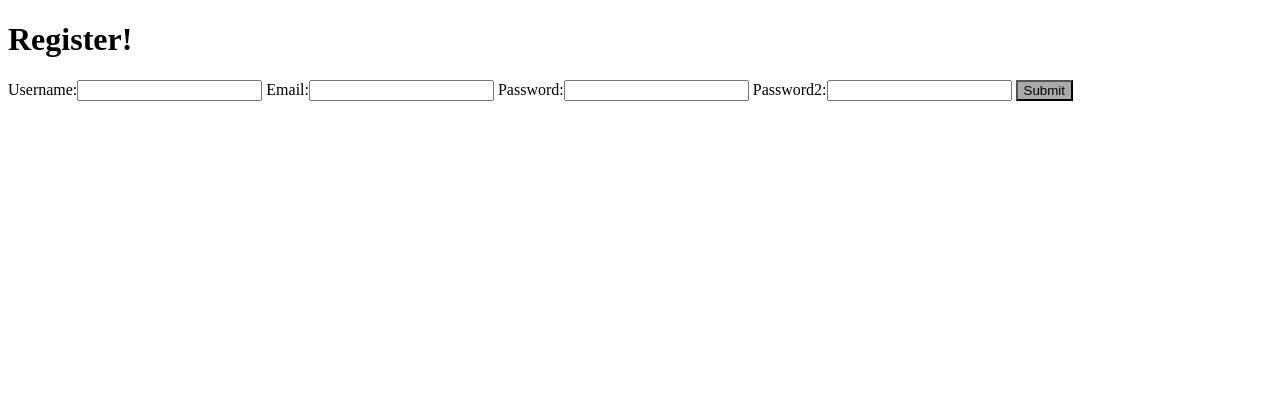
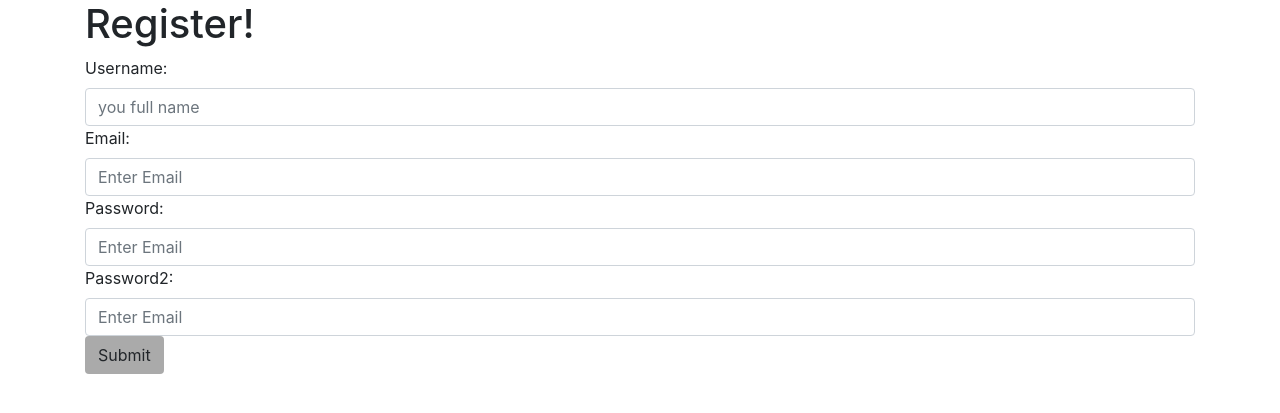
Before and after one commit to piyushktcs877/ecommerce, a Django app: page /register/ in a window 1280 px wide. Shown: the top 413 px of the page. Run offline with Django 3.2, Linux system fonts and the light colour scheme; some libraries are stand-ins or nearby versions.

Commit message:
added attrubutes to each forms

```diff
--- a/src/ecommerce/forms.py
+++ b/src/ecommerce/forms.py
@@ -1,5 +1,6 @@
 from django import forms
 from django.contrib.auth import get_user_model
+
 
 class ContactForm(forms.Form):
     fullname = forms.CharField(
@@ -33,18 +34,58 @@ class ContactForm(forms.Form):
 
 
 class LoginForm(forms.Form):
-    username = forms.CharField()
-    password = forms.CharField( widget=forms.PasswordInput())
+    username = forms.CharField(
+        widget=forms.TextInput(
+            attrs={
+                "id": "fullname",
+                "class": "form-control",
+                "placeholder": "you full name"
+            })
+    )
+    password = forms.CharField(
+                widget=forms.PasswordInput(
+                    attrs={
+                        "id": "fullname",
+                        "class": "form-control",
+                        "placeholder": "you full name"
+                    }
+                ))
 
 
 User = get_user_model()
 
 
 class RegisterForm(forms.Form):
-    username = forms.CharField()
-    email = forms.EmailField()
-    password = forms.CharField(widget=forms.PasswordInput())
-    password2 = forms.CharField(widget=forms.PasswordInput())
+    username = forms.CharField(
+        widget=forms.TextInput(
+            attrs={
+                "id": "fullname",
+                "class": "form-control",
+                "placeholder": "you full name"
+            })
+    )
+    email = forms.EmailField(
+        widget=forms.EmailInput(
+            attrs={
+                "id": "Email",
+                "class": "form-control",
+                "placeholder": "Enter Email"
+            })
+    )
+    password = forms.CharField(widget=forms.PasswordInput(
+        attrs={
+            "id": "Email",
+            "class": "form-control",
+            "placeholder": "Enter Email"
+        }
+    ))
+    password2 = forms.CharField(widget=forms.PasswordInput(
+        attrs={
+            "id": "Email",
+            "class": "form-control",
+            "placeholder": "Enter Email"
+        }
+    ))
 
     def clean_username(self):
         username = self.cleaned_data.get('username')
--- a/src/templates/auth/login.html
+++ b/src/templates/auth/login.html
@@ -2,6 +2,12 @@
 <html lang="en">
 <head>
     <meta charset="UTF-8">
+    <meta charset="utf-8">
+    <meta name="viewport" content="width=device-width, initial-scale=1, shrink-to-fit=no">
+
+    <!-- Bootstrap CSS -->
+    <link rel="stylesheet" href="https://stackpath.bootstrapcdn.com/bootstrap/4.2.1/css/bootstrap.min.css" integrity="sha384-GJzZqFGwb1QTTN6wy59ffF1BuGJpLSa9DkKMp0DgiMDm4iYMj70gZWKYbI706tWS" crossorigin="anonymous">
+
     <title>Title</title>
 </head>
 <body>
--- a/src/templates/auth/register.html
+++ b/src/templates/auth/register.html
@@ -2,6 +2,12 @@
 <html lang="en">
 <head>
     <meta charset="UTF-8">
+    <meta charset="utf-8">
+    <meta name="viewport" content="width=device-width, initial-scale=1, shrink-to-fit=no">
+
+    <!-- Bootstrap CSS -->
+    <link rel="stylesheet" href="https://stackpath.bootstrapcdn.com/bootstrap/4.2.1/css/bootstrap.min.css" integrity="sha384-GJzZqFGwb1QTTN6wy59ffF1BuGJpLSa9DkKMp0DgiMDm4iYMj70gZWKYbI706tWS" crossorigin="anonymous">
+
     <title>Title</title>
 </head>
 <body>
```
